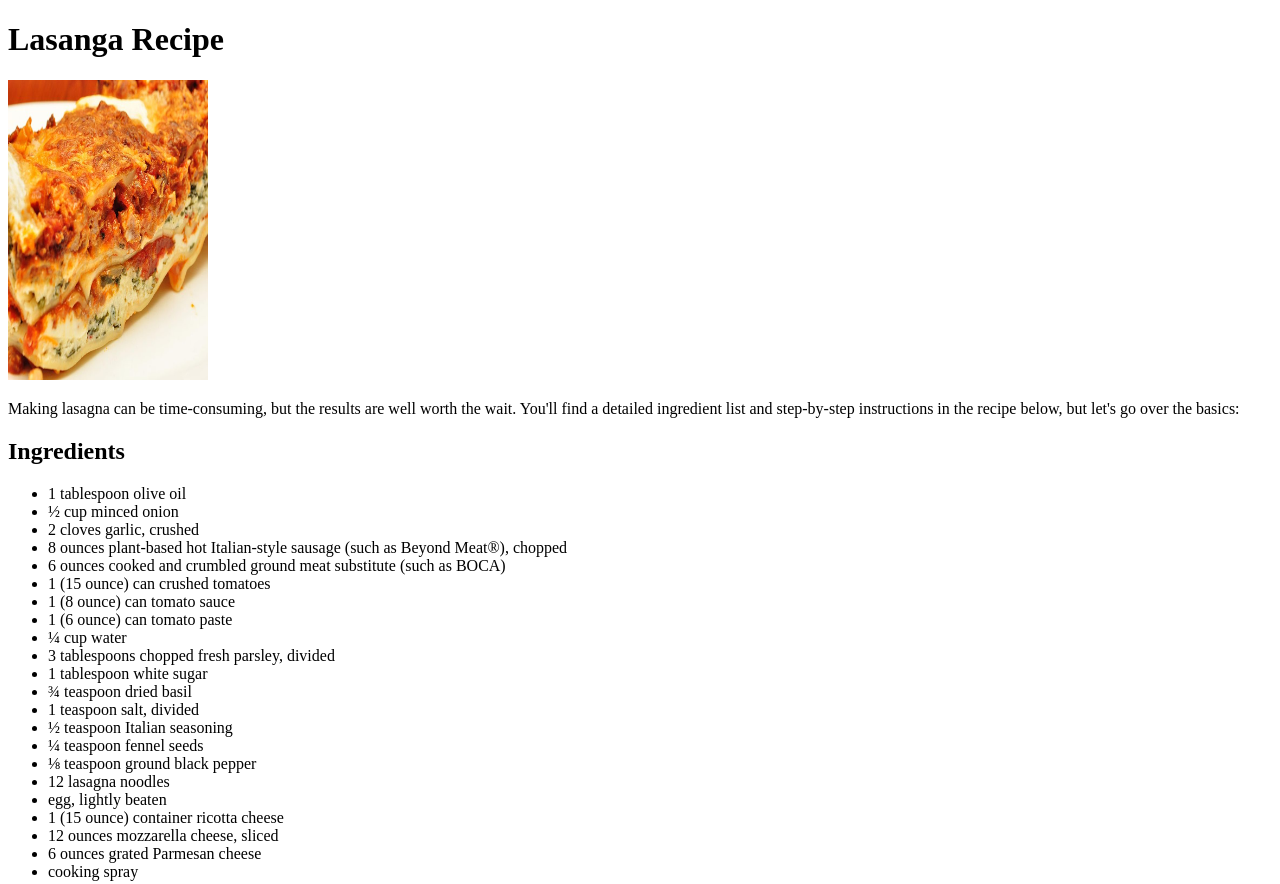
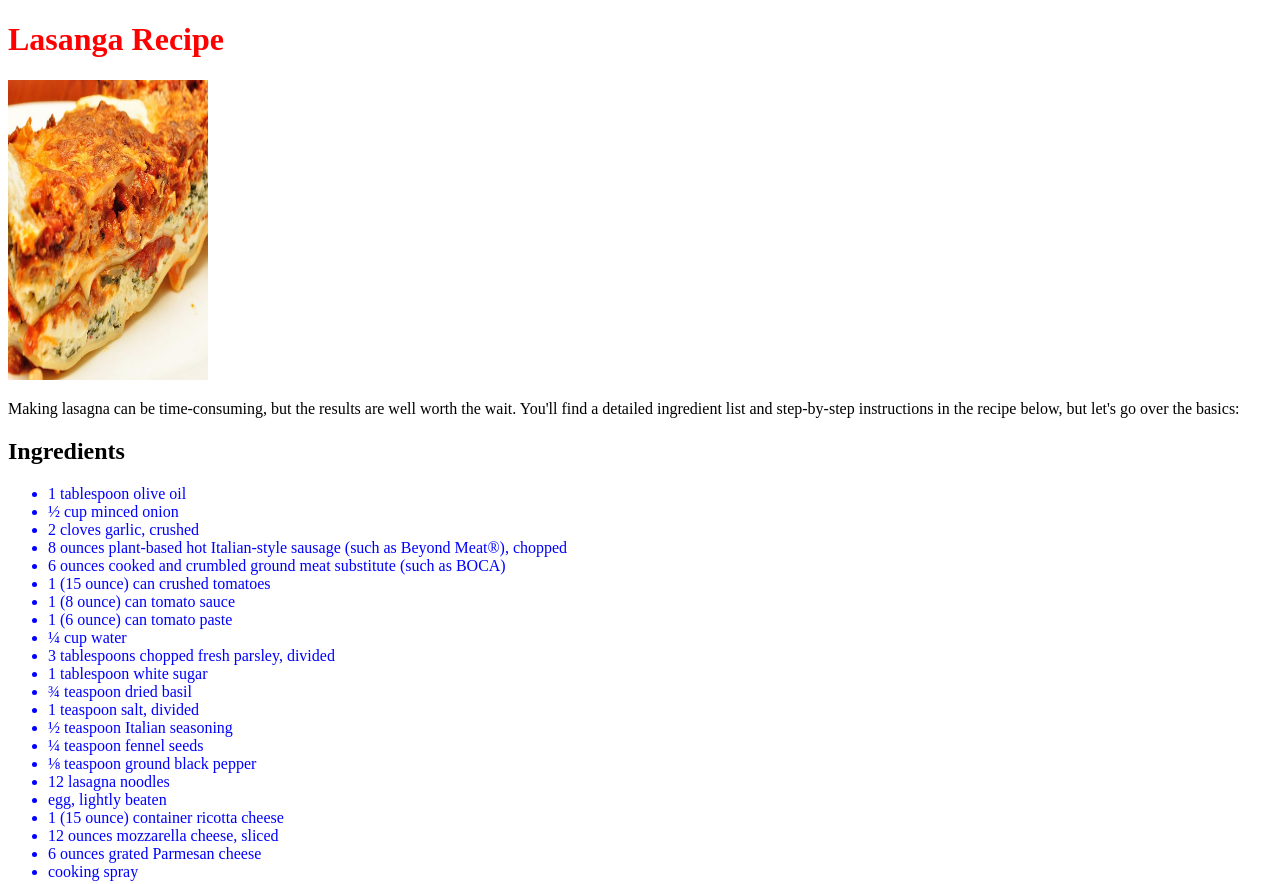
Before and after one commit to jashe0/odin-recipes, a plain HTML site: page recipes/lasagna.html in a window 1280 px wide. Shown: the top 884 px of the page. Drawn offline with Linux system fonts and the light colour scheme.

Commit message:
add external css stylesheet

```diff
--- a/recipes/lasagna.html
+++ b/recipes/lasagna.html
@@ -5,6 +5,7 @@
     <meta http-equiv="X-UA-Compatible" content="IE=edge">
     <meta name="viewport" content="width=device-width, initial-scale=1.0">
     <title>Document</title>
+    <link rel="stylesheet" href="styles.css">
 </head>
 <body>
     <h1>
--- /dev/null
+++ b/recipes/styles.css
@@ -0,0 +1,7 @@
+h1{
+    color: red;
+}
+
+li{
+    color: blue;
+}
--- /dev/null
+++ b/styles.css
@@ -0,0 +1,7 @@
+h1{
+    color: red;
+}
+
+li{
+    color: blue;
+}
```
Also changed, not shown: index.html (+1 -0 lines), recipes/chickentortillasoup.html (+1 -0 lines), recipes/macandcheese.html (+1 -0 lines).
